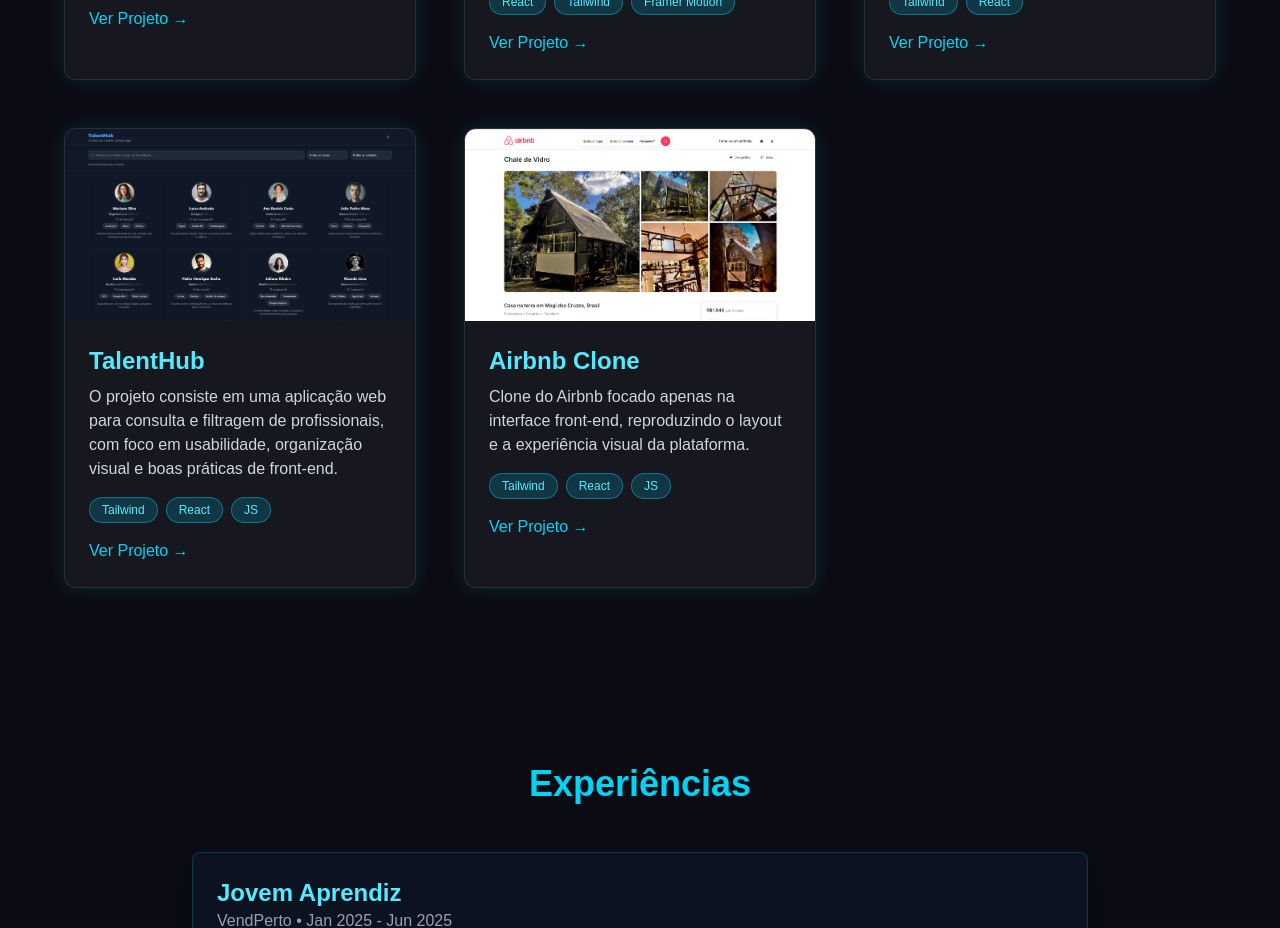
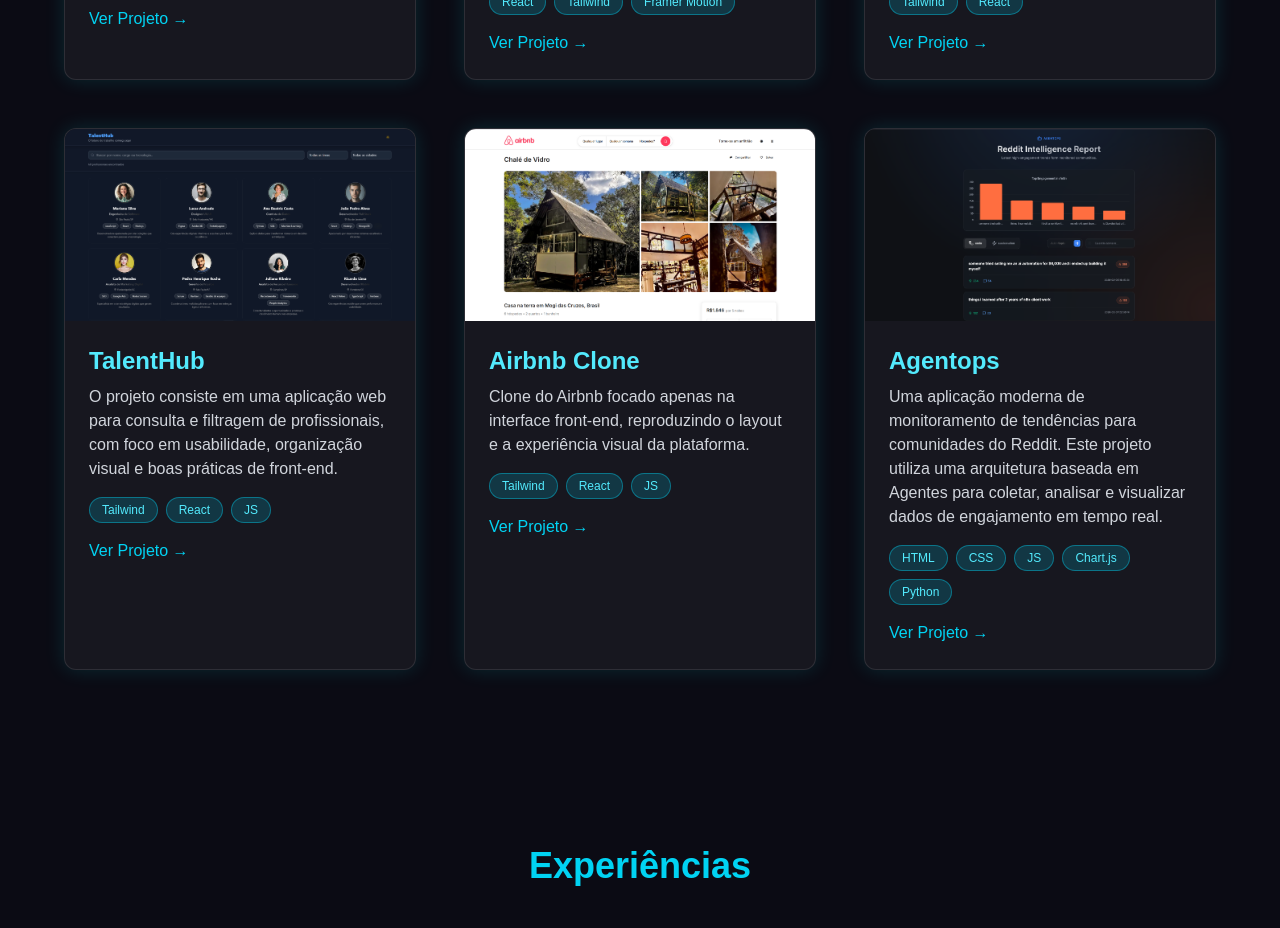
Before and after one commit to RafaelJoda/rafafaeljoda-portifolio, a Next.js app: page / in a window 1280 px wide. Shown: the part 2180-3108 px from the top of the page. Built offline with nearby package versions, Linux system fonts and the light colour scheme.

Commit message:
add projeto

```diff
--- a/app/projects.js
+++ b/app/projects.js
@@ -41,6 +41,15 @@
     tech: ["Tailwind", "React", "JS"],
     img: "/images/airbnbn.png",
     link: "https://rafaeljoda.github.io/CP---Airbnb/",
+  },
+
+  {
+    title: "Agentops",
+    description:
+      "Uma aplicação moderna de monitoramento de tendências para comunidades do Reddit. Este projeto utiliza uma arquitetura baseada em Agentes para coletar, analisar e visualizar dados de engajamento em tempo real.",
+    tech: ["HTML", "CSS", "JS" , "Chart.js" , "Python" ],
+    img: "/images/agentops.png",
+    link: "https://reddit-agents.vercel.app/",
   },
 ];
 
```
Also changed, not shown: public/images/agentops.png (added).
